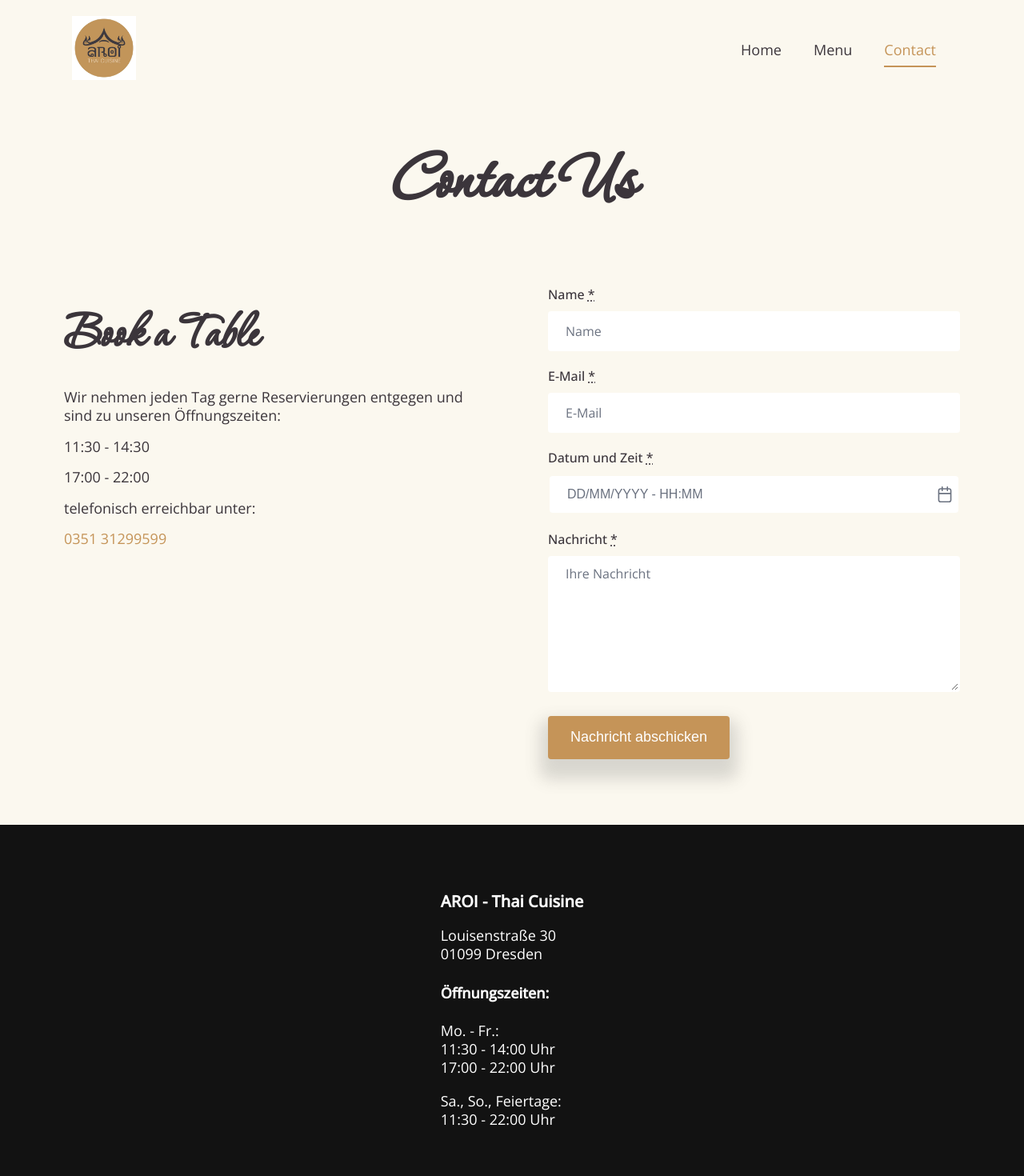
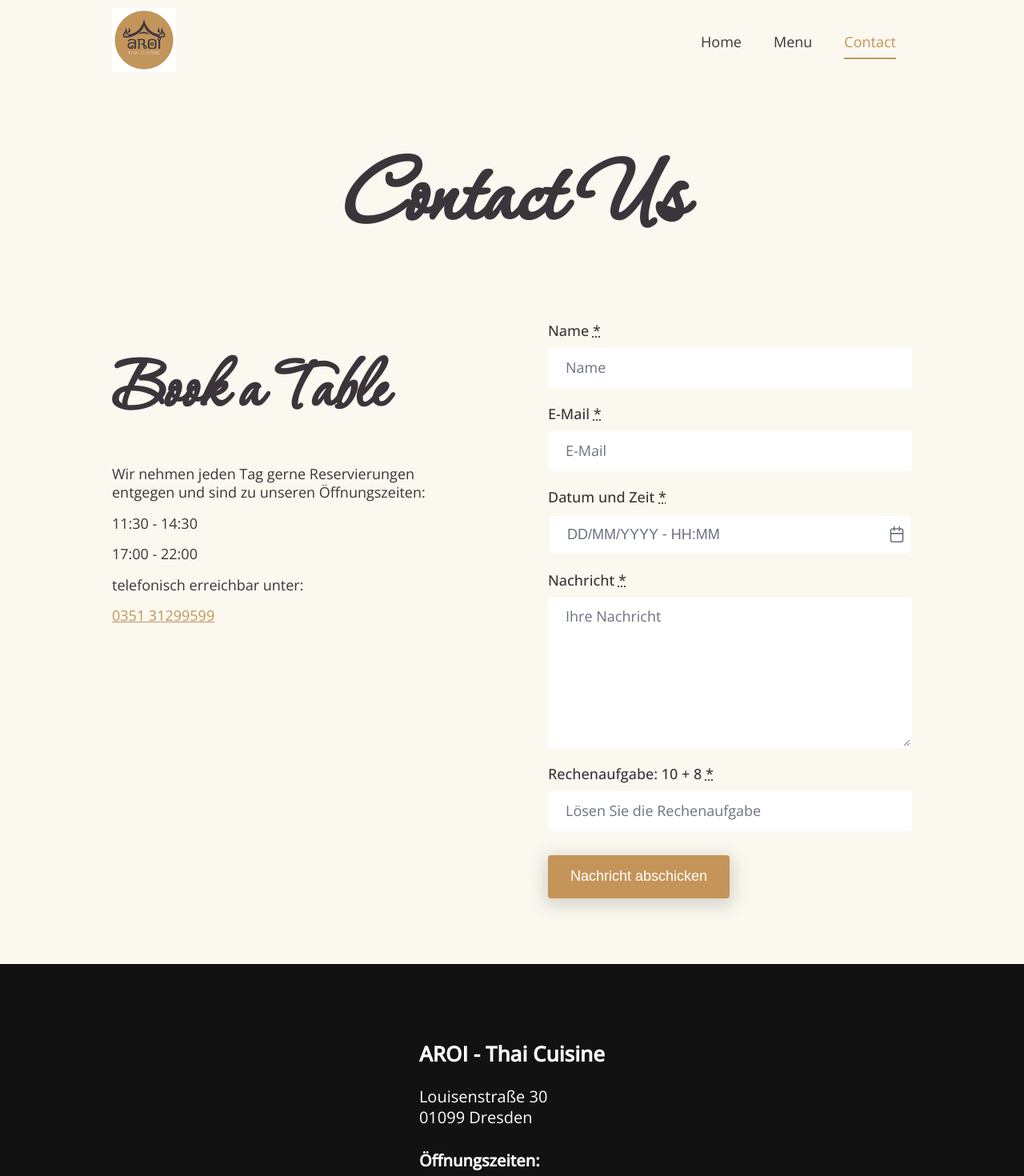
Before and after one commit to DepTrai95/aroi-thaicuisine, a Vue app: page /contact in a window 1280 px wide. Shown: the top 1470 px of the page at 80% size. Built offline with nearby package versions, Linux system fonts and the light colour scheme; a web font is replaced by a local one.

Commit message:
[FEATURE] add extra validation in form + restyling the App

```diff
--- a/src/App.vue
+++ b/src/App.vue
@@ -1,18 +1,58 @@
 <template>
   <the-header />
   <main>
-    <router-view />
+    <router-view v-slot="slotProps">
+      <transition name="route" mode="out-in" @before-enter="beforeEnter">
+        <component :is="slotProps.Component"></component>
+      </transition>
+    </router-view>
   </main>
   <the-footer />
 </template>
 
 <script setup>
-import TheHeader from './components/layout/header/TheHeader.vue';
-import TheFooter from './components/layout/footer/TheFooter.vue';
+import TheHeader from "./components/layout/header/TheHeader.vue";
+import TheFooter from "./components/layout/footer/TheFooter.vue";
+</script>
+
+<script>
+export default {
+  methods: {
+    beforeEnter(el) {
+      el.scrollTop = 0;
+      if (el.scrollTop !== 0) {
+      }
+    }
+  }
+};
 </script>
 
 <style lang="scss">
 section {
   margin-bottom: 4em;
 }
+
+.route-enter-from {
+  opacity: 0;
+  transform: translateY(30px);
+}
+
+.route-leave-to {
+  opacity: 0;
+  transform: translateY(30px);
+}
+
+.route-enter-active {
+  transition: opacity 0.15s ease-out, transform 0.15s ease-out;
+}
+
+.route-leave-active {
+  transition: opacity 0.15s ease-in, transform 0.15s ease-out;
+}
+
+.route-enter-to,
+.route-leave-from {
+  opacity: 1;
+  transform: translateY(0);
+}
 </style>
--- a/src/assets/scss/_base.scss
+++ b/src/assets/scss/_base.scss
@@ -7,7 +7,7 @@ $breakpoint-tablet-landscape: 900px;
 $breakpoint-tablet-portrait: 600px;
 $breakpoint-phone: 320px;
 
-$content-max-width: 1810px;
+$content-max-width: 1280px;
 $content-padding: 60px;
 
 // black and white
--- a/src/assets/scss/_common.scss
+++ b/src/assets/scss/_common.scss
@@ -1,6 +1,6 @@
 * {
    box-sizing: border-box;
-   scroll-behavior: smooth;
+   // scroll-behavior: smooth;
 }
 
 html, body {
@@ -22,8 +22,6 @@ html {
 }
 
 body {
-   @include responsive-font-size(1.8rem, 2.2rem);
-   font-weight: 400;
    margin: 0;
    padding: 0;
 }
@@ -62,7 +60,6 @@ img {
 li {
    display: inline-flex;
 
-}
    a {
       color: inherit;
       line-height: 1.3;
@@ -89,11 +86,6 @@ a {
          transition-delay: 3s;
          transition: transform .3s cubic-bezier(.22, .61, .36, 1);
          width: 0;
-
-      .logo & {
-         border: 0;
-         width: 0;
-      }
       }
 
       &:hover::before,
@@ -101,6 +93,7 @@ a {
          transition-delay: 0s;
          transform: scale3d(1, 1, 1);
          width: 100%;
+      }
    }
 }
 
--- a/src/assets/scss/_typo.scss
+++ b/src/assets/scss/_typo.scss
@@ -31,7 +31,7 @@
 }
 
 body {
-   @include responsive-font-size(1.8rem, 2.2rem);
+   @include responsive-font-size(1.6rem, 1.8rem);
    font-family: 'OpenSans', sans-serif;
    font-weight: 400;
 }
--- a/src/components/layout/form/ContactForm.vue
+++ b/src/components/layout/form/ContactForm.vue
@@ -74,7 +74,21 @@
         Nachricht darf nicht leer sein
       </p>
     </div>
-
+    <!-- RECHENAUFGABE -->
+    <div class="form-group" :class="{ invalid: !mathProblem.isValid }">
+      <label for="mathProblem">Rechenaufgabe: {{ mathProblem.example }} <abbr title="Pflichtfeld">*</abbr></label>
+      <input
+        class="form-control"
+        type="number"
+        id="mathProblem"
+        v-model.trim="mathProblem.val"
+        @blur="clearValidity('mathProblem')"
+        placeholder="Lösen Sie die Rechenaufgabe"
+      />
+      <p v-if="!mathProblem.isValid" :class="{ invalid: !mathProblem.isValid }">
+        Bitte lösen Sie die Rechenaufgabe korrekt.
+      </p>
+    </div>
     <p v-if="!formIsValid">Bitte überprüfen Sie noch einmal ihre Angaben.</p>
     <base-button mode="btn--primary">Nachricht abschicken</base-button>
   </form>
@@ -100,6 +114,7 @@ export default {
         val: "",
         isValid: true,
       },
+      mathProblem: { val: '', isValid: true, example: generateRandomMathProblem() },
       formIsValid: true,
       minDate: null,
       maxDate: null,
@@ -127,7 +142,11 @@ export default {
       if (this.selectedDate.val === "") {
         this.selectedDate.isValid = false;
         this.formIsValid = false;
-        console.log("Selected date is not valid");
+      }
+      const correctAnswer = eval(this.mathProblem.example);
+      if (parseInt(this.mathProblem.val, 10) !== correctAnswer) {
+        this.mathProblem.isValid = false;
+        this.formIsValid = false;
       }
       if (this.message.val === "") {
         this.message.isValid = false;
@@ -181,7 +200,7 @@ export default {
               "Content-Type": "application/json",
             },
             body: JSON.stringify({
-              to: "info@aroi-dresden.de", // Setzen Sie hier die E-Mail des Empfängers
+              to: "info@aroi-dresden.de", // set email of receiver
               name: formData.name,
               email: formData.email,
               text: formData.message,
@@ -208,6 +227,13 @@ export default {
     this.maxDate = maxDate;
   },
 };
+
+function generateRandomMathProblem() {
+  const num1 = Math.floor(Math.random() * 10) + 1;
+  const num2 = Math.floor(Math.random() * 10) + 1;
+  const operator = '+';
+  return `${num1} ${operator} ${num2}`;
+}
 </script>
 
 <style lang="scss" scoped>
--- a/src/components/layout/stage/Stage.vue
+++ b/src/components/layout/stage/Stage.vue
@@ -33,6 +33,10 @@ export default {
 </script>
 
 <style scoped>
+h1 {
+  margin-bottom: 0.25em;
+}
+
 p {
   font-weight: 500;
 }
--- a/src/components/layout/ui/BaseButton.vue
+++ b/src/components/layout/ui/BaseButton.vue
@@ -39,10 +39,10 @@ a {
 
 .btn--primary,
 .btn--secondary {
-  background: transparent;
+  background-color: transparent;
   border: 1px solid transparent;
   border-radius: 4px;
-  box-shadow: 0px 15px 20px 10px rgba(80, 80, 80, 0.2);
+  box-shadow: 0px 5px 20px 5px rgba(80, 80, 80, 0.2);
   color: inherit;
   cursor: pointer;
   font-size: inherit;
@@ -53,10 +53,10 @@ a {
   min-height: 3em;
   padding: 8px 1.5em;
   text-decoration: none;
-  transition: box-shadow 0.2s ease-in;
+  transition: background-color 0.2s ease-in, border-color 0.2s ease-in, box-shadow 0.3s ease-in;
 
   &:hover {
-    box-shadow: 0px 15px 20px 5px rgba(80, 80, 80, 0.3);
+    box-shadow: 0px 10px 20px 5px rgba(80, 80, 80, 0.3);
   }
 
   + .btn--primary,
@@ -68,5 +68,11 @@ a {
 .btn--primary {
   background-color: $color-primary;
   color: $color-white;
+
+  // &:hover {
+  //   background-color: transparent;
+  //   border-color: $color-primary;
+  //   color: $color-primary;
+  // }
 }
 </style>
--- a/src/components/pages/contact/ContactUs.vue
+++ b/src/components/pages/contact/ContactUs.vue
@@ -1,4 +1,5 @@
 <template>
+  <div>
     <section>
       <div class="inner">
         <h1 class="text-center">Contact Us</h1>
@@ -24,6 +25,7 @@
         </div>
       </div>
     </section>
+  </div>
 </template>
 
 <script>
--- a/src/components/pages/home/Home.vue
+++ b/src/components/pages/home/Home.vue
@@ -1,6 +1,8 @@
 <template>
-   <stage />
-   <time-line></time-line>
+   <div>
+      <stage />
+      <time-line></time-line>
+   </div>
 </template>
 
 <script>
--- a/src/components/pages/menu/OurMenu.vue
+++ b/src/components/pages/menu/OurMenu.vue
@@ -1,11 +1,18 @@
 <template>
+  <div>
     <section>
       <div class="inner">
         <h1 class="text-center">Our Menu</h1>
       </div>
+    </section>
+    <section>
       <div class="inner">
         <div class="text-center">
-        <base-button @click="loadMenu" mode="btn--primary" v-show="buttonIsVisible">
+          <base-button
+            @click="loadMenu"
+            mode="btn--primary"
+            v-show="buttonIsVisible"
+          >
             Schau dir unsere Speisekarte an
           </base-button>
           <ProgressSpinner
@@ -14,8 +21,15 @@
           />
         </div>
         <div v-if="menuCategory" class="menu">
-        <div :key="menuCategory.categories" class="grid--default grid-2--tablet-landscape-up">
-          <div v-for="category in menuCategory" :key="category.name" class="menu-item__item-category grid-item">
+          <div
+            :key="menuCategory.categories"
+            class="grid--default grid-2--tablet-landscape-up"
+          >
+            <div
+              v-for="category in menuCategory"
+              :key="category.name"
+              class="menu-item__item-category grid-item"
+            >
               <h2>{{ category.name }}</h2>
               <ul>
                 <base-menu-item
@@ -30,6 +44,7 @@
         </div>
       </div>
     </section>
+  </div>
 </template>
 
 <script>
@@ -50,7 +65,6 @@ export default {
   },
   methods: {
     async loadMenu() {
-
       this.buttonIsVisible = false;
       this.isLoading = true;
 
@@ -80,7 +94,7 @@ export default {
 <style lang="scss" scoped>
 h2 {
   @include responsive-font-size(3rem, 4rem);
-  font-family: 'Open Sans';
+  font-family: "Open Sans";
   margin-bottom: 1em;
 }
 .grid-2--tablet-landscape-up {
@@ -110,7 +124,6 @@ h2 {
   padding-inline: 0;
   position: relative;
 }
-
 </style>
 
 <style lang="scss">
@@ -128,7 +141,11 @@ h2 {
   }
 
   .dots {
-    background-image: radial-gradient(circle closest-side, currentColor 99%, transparent 1%);
+    background-image: radial-gradient(
+      circle closest-side,
+      currentColor 99%,
+      transparent 1%
+    );
     background-position: bottom;
     background-repeat: repeat-x;
     background-size: 6px 3px;
@@ -163,5 +180,4 @@ h2 {
 .p-progress-path {
   color: $color-primary;
 }
-
 </style>
--- a/src/router.js
+++ b/src/router.js
@@ -18,6 +18,9 @@ const router = createRouter({
     { path: "/impressum", component: Impress },
     { path: "/:notFound(.*)", component: NotFound },
   ],
+  scrollBehavior(to, from, savedPosition) {
+    return { top: 0 }
+  },
 });
 
 export default router;
```
Lines whose indentation alone changed are shown as unchanged.
